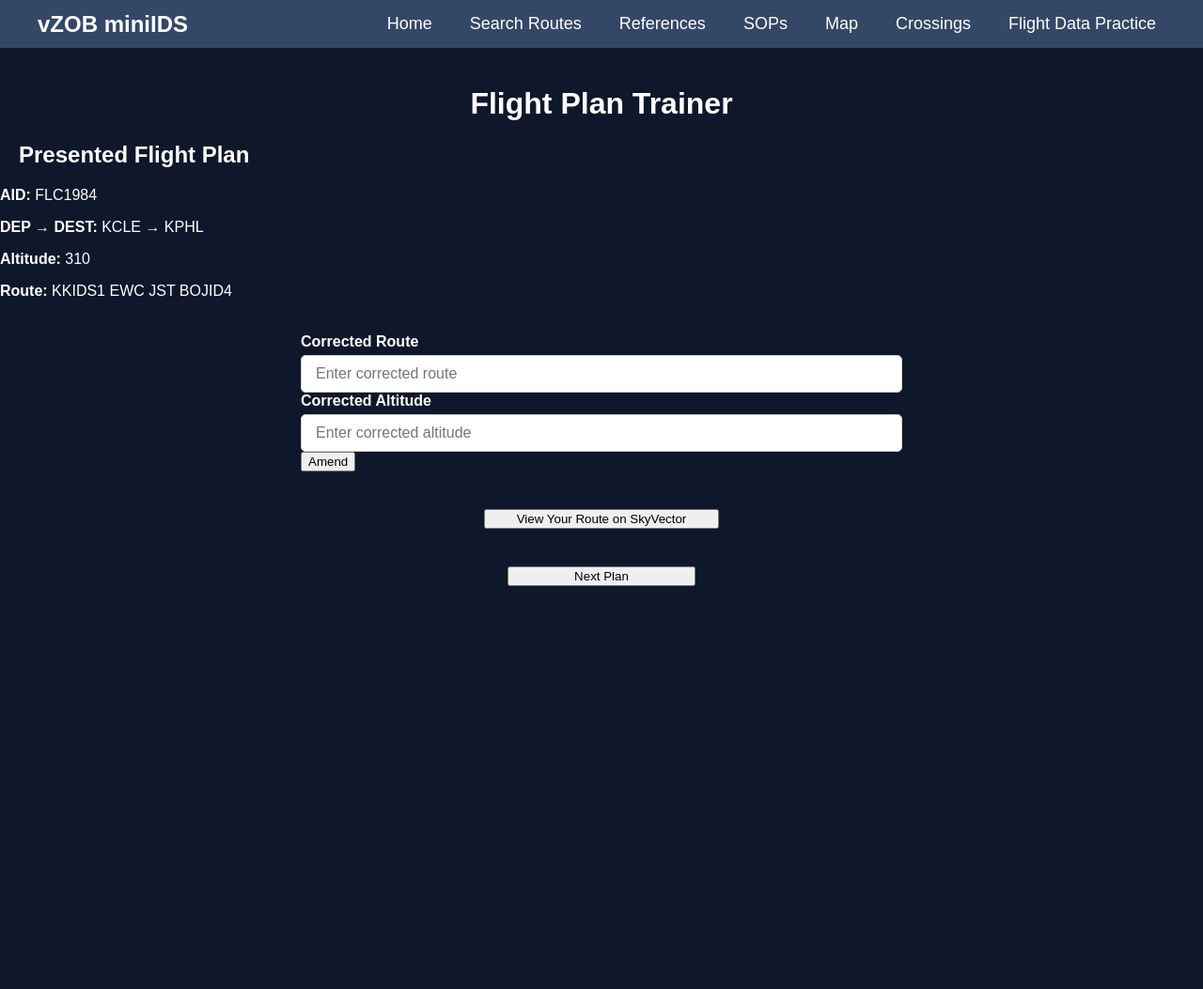
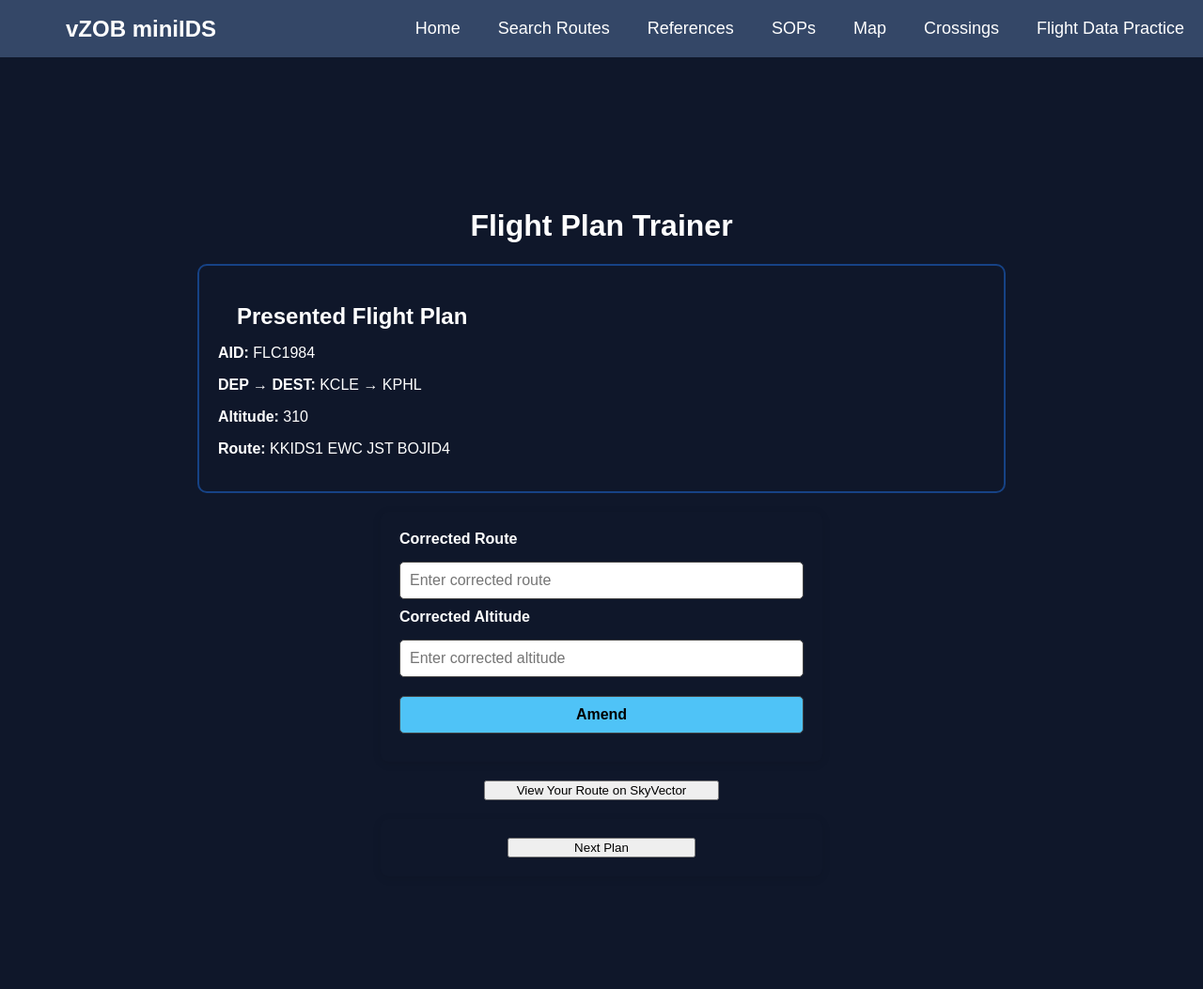
Before and after one commit to alphagolfcharlie/ids-backend, a Flask app: page /flightdata in a window 1280 px wide; the page is wider, and only the part inside the window is pictured. Shown: that part at 94% size. Before the commit the page ends 624 px from the top of that part, so only its background shows below. Run offline with Flask 3, Linux system fonts and the light colour scheme.

Commit message:
upd styles.css

```diff
--- a/static/styles.css
+++ b/static/styles.css
@@ -505,3 +505,66 @@ background-color: #3d3d3d;
     border-radius: 6px;
     font-size: 0.9rem;
   }
+
+
+
+  .container {
+      max-width: 900px;
+      margin: 40px auto;
+      padding: 20px;
+      background-color: #0f172a; /* Ensure background matches the body */
+  }
+
+
+  .flight-card {
+    background-color: #0f172a;
+    border: 2px solid #164285;
+    border-radius: 10px;
+    padding: 20px;
+    margin-bottom: 20px;
+    color: #ffffff;
+  }
+
+  .flight-card h2 {
+    margin-bottom: 10px;
+    color: #ffffff;
+  }
+
+  .form-section input[type="text"],
+  .form-section button {
+    width: 100%;
+    padding: 10px;
+    margin-top: 10px;
+    margin-bottom: 10px;
+    font-size: 16px;
+    border-radius: 5px;
+    border: 1px solid #444;
+  }
+
+  .form-section button {
+    background-color: #4fc3f7;
+    color: black;
+    font-weight: bold;
+    cursor: pointer;
+    transition: background-color 0.3s ease;
+  }
+
+  .form-section button:hover {
+    background-color: #29b6f6;
+  }
+
+  .feedback {
+    margin-top: 15px;
+    font-weight: bold;
+  }
+
+  .navbar {
+    background-color: #344767;
+    padding: 15px 30px;
+  }
+
+  .navbar h1 {
+    margin: 0;
+    color: white;
+    font-size: 24px;
+  }
```
